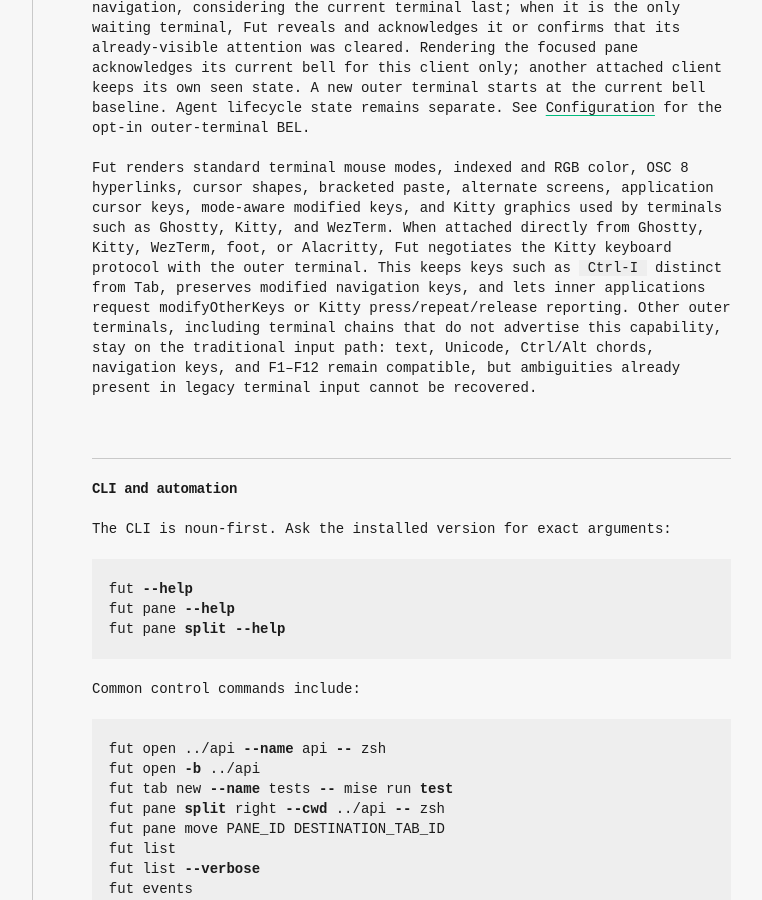
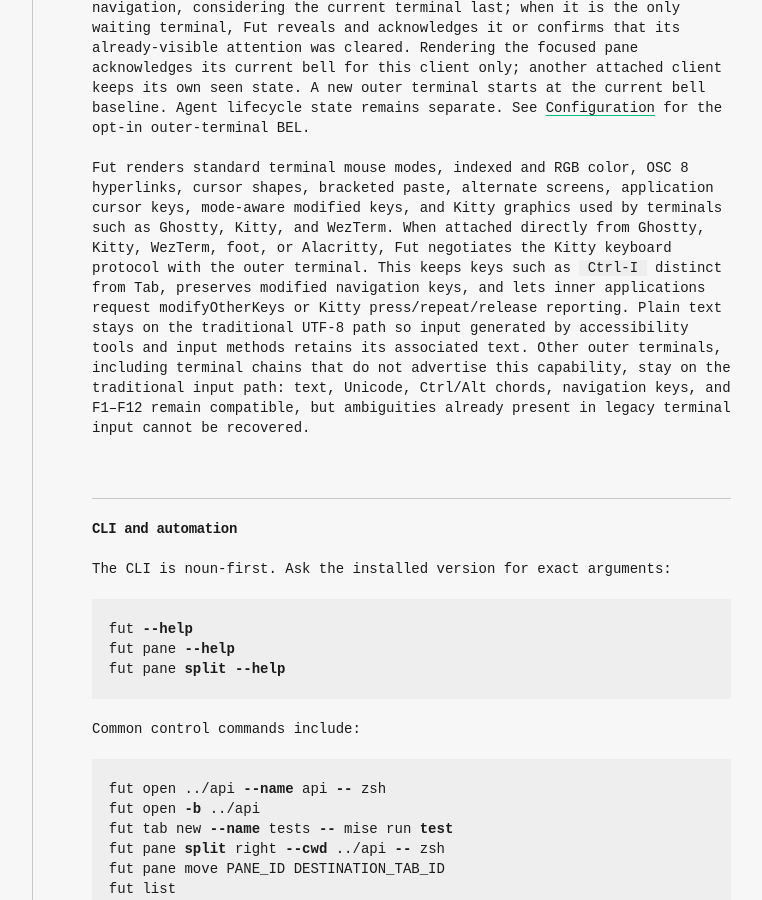
Before and after one commit to mikker/fut, a Jekyll site: the page built from docs/usage.md, in a window 1280 px wide and 900 px high, scrolled down 5298 px. Shown: the whole window, without its empty margins (244-1006 px from the left). Built offline with Jekyll 4.4.1, drawn with Linux system fonts in a browser that asks for light colours.

Commit message:
Fix accessibility-generated terminal input

```diff
--- a/docs/usage.md
+++ b/docs/usage.md
@@ -163,11 +163,13 @@
 Kitty, WezTerm, foot, or Alacritty, Fut negotiates the Kitty keyboard protocol
 with the outer terminal. This keeps keys such as `Ctrl-I` distinct from Tab,
 preserves modified navigation keys, and lets inner applications request
-modifyOtherKeys or Kitty press/repeat/release reporting. Other outer terminals,
-including terminal chains that do not advertise this capability, stay on the
-traditional input path: text, Unicode, Ctrl/Alt chords, navigation keys, and
-F1–F12 remain compatible, but ambiguities already present in legacy terminal
-input cannot be recovered.
+modifyOtherKeys or Kitty press/repeat/release reporting. Plain text stays on the
+traditional UTF-8 path so input generated by accessibility tools and input
+methods retains its associated text. Other outer terminals, including terminal
+chains that do not advertise this capability, stay on the traditional input
+path: text, Unicode, Ctrl/Alt chords, navigation keys, and F1–F12 remain
+compatible, but ambiguities already present in legacy terminal input cannot be
+recovered.
 
 ## CLI and automation
 
```
Also changed, not shown: CHANGELOG.md, 2 other files.
